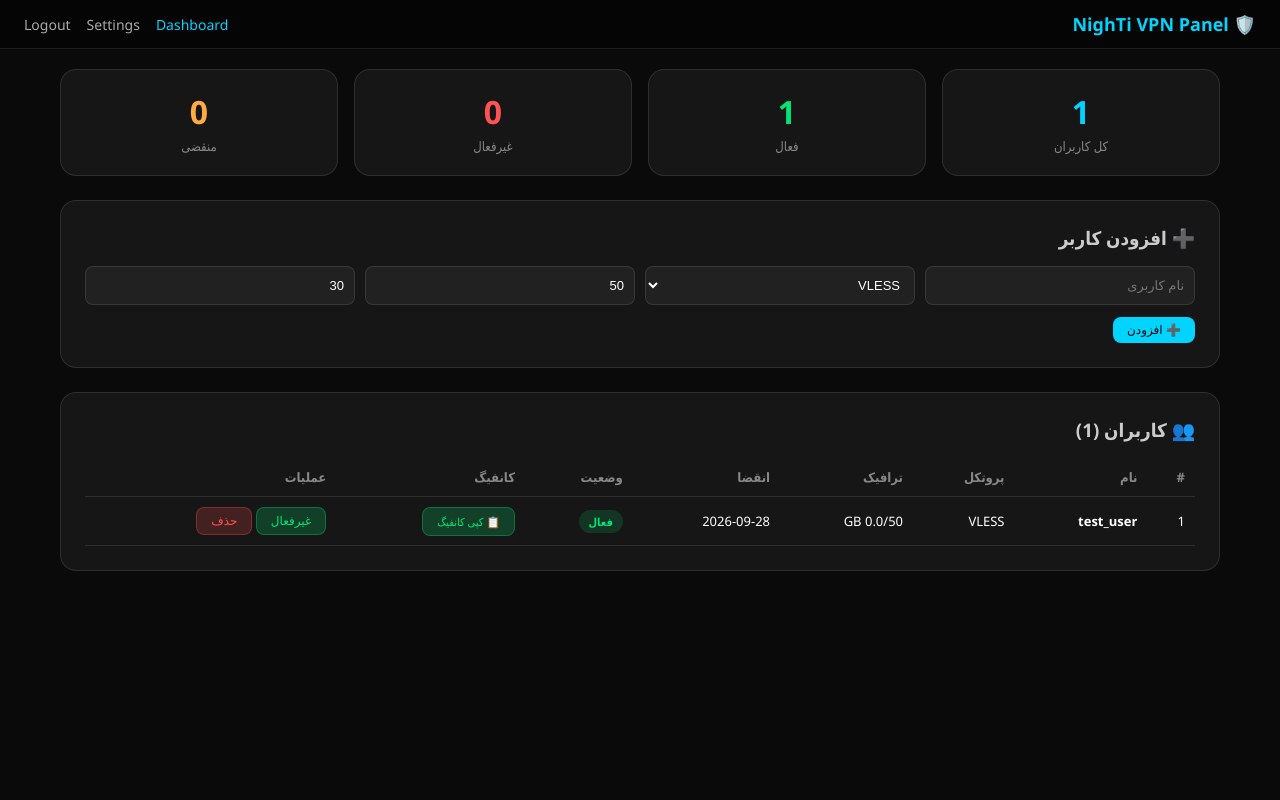
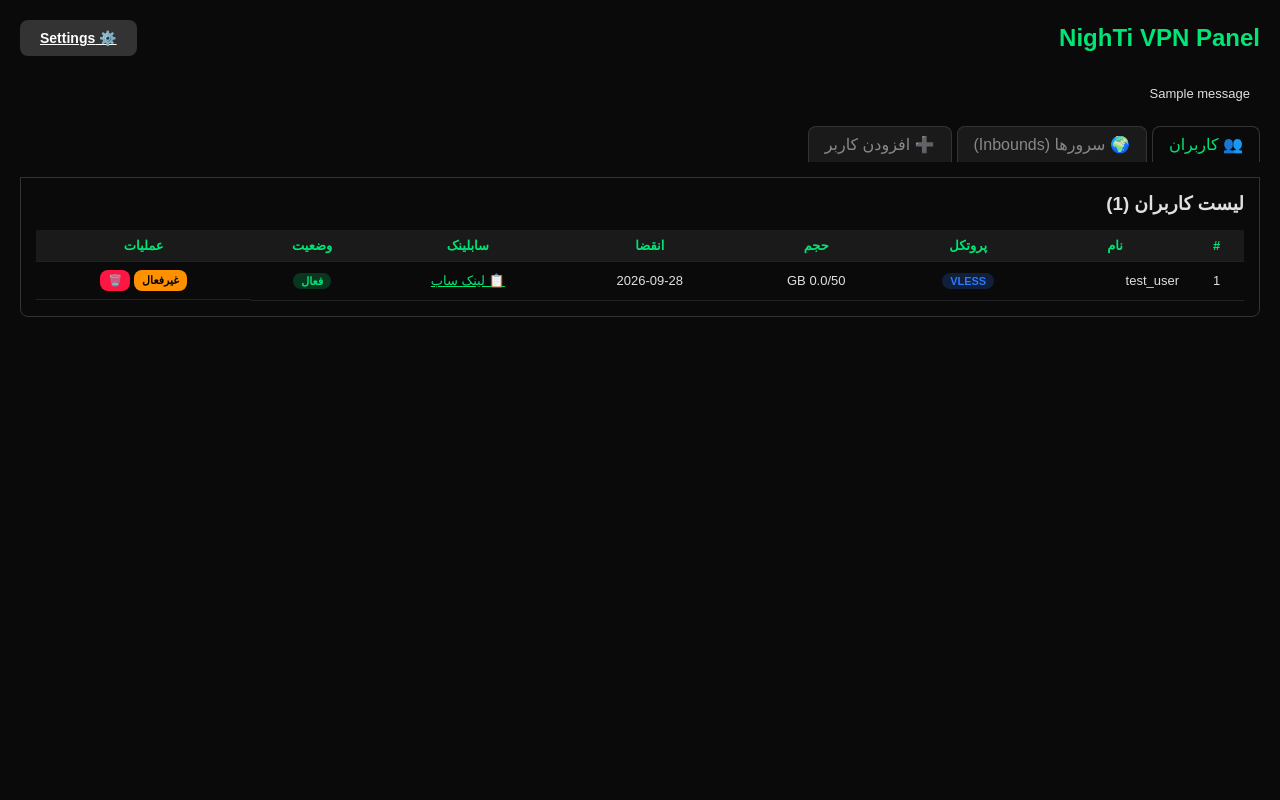
Before and after one commit to mydayanhermes/nighti-vpn-panel, a Flask app: page / in a window 1280 px wide. Run offline with Flask 3, Linux system fonts and the light colour scheme; a user stored in the database is signed in; data comes from the database, SQL or seed files in the repository; tables that the repository leaves empty hold one stand-in row (values such as "Sample post"); one stand-in notice (Sample message) is shown.

Commit message:
Add inbounds management + subscription endpoint

```diff
--- a/app.py
+++ b/app.py
@@ -2,7 +2,7 @@
 NighTi VPN Panel - Simple VPN Management Panel
 Features: User Management, Subscription Links, Config Generation
 """
-import os, json, uuid, hashlib, time, sqlite3, secrets
+import os, json, uuid, hashlib, time, sqlite3, secrets, urllib.parse
 from datetime import datetime, timedelta
 from functools import wraps
 from flask import Flask, request, jsonify, render_template, redirect, url_for, session, Response
@@ -49,6 +49,21 @@
         CREATE TABLE IF NOT EXISTS settings (
             key TEXT PRIMARY KEY,
             value TEXT
+        );
+        CREATE TABLE IF NOT EXISTS inbounds (
+            id INTEGER PRIMARY KEY AUTOINCREMENT,
+            tag TEXT UNIQUE NOT NULL,
+            protocol TEXT DEFAULT 'vless',
+            server_ip TEXT NOT NULL,
+            port INTEGER DEFAULT 443,
+            security TEXT DEFAULT 'tls',
+            sni TEXT DEFAULT '',
+            path TEXT DEFAULT '/vl',
+            network TEXT DEFAULT 'ws',
+            host TEXT DEFAULT '',
+            uuid TEXT DEFAULT '',
+            enabled INTEGER DEFAULT 1,
+            remark TEXT DEFAULT ''
         );
         CREATE TABLE IF NOT EXISTS logs (
             id INTEGER PRIMARY KEY AUTOINCREMENT,
@@ -120,6 +135,7 @@
 def dashboard():
     conn = get_db()
     users = conn.execute("SELECT * FROM users ORDER BY created_at DESC").fetchall()
+    inbounds = conn.execute("SELECT * FROM inbounds ORDER BY id").fetchall()
     total = len(users)
     active = sum(1 for u in users if u["enabled"])
     expired = sum(1 for u in users if u["expire_date"] and datetime.strptime(u["expire_date"], "%Y-%m-%d") < datetime.now())
@@ -135,7 +151,12 @@
     return render_template("dashboard.html",
         users=users, total=total, active=active, expired=expired,
         total_traffic=total_traffic, panel_name=get_setting("panel_name"),
-        now=datetime.now(), config_to_show=config_to_show
+        now=datetime.now(), config_to_show=config_to_show,
+        inbounds=inbounds,
+        base_url=request.host_url.rstrip("/"),
+        config_username=request.args.get("config_username",""),
+        config_config=request.args.get("config_config",""),
+        config_sub_token=request.args.get("config_sub_token",""),
     )
 
 # ============ USER MANAGEMENT ============
@@ -328,3 +349,92 @@
 
 
 # Sun Aug 30 12:32:31 UTC 2026
+
+# ============ INBOUNDS MANAGEMENT ============
+@app.route("/api/inbounds")
+@login_required
+def api_inbounds():
+    conn = get_db()
+    rows = conn.execute("SELECT * FROM inbounds ORDER BY id").fetchall()
+    conn.close()
+    return jsonify([dict(r) for r in rows])
+
+@app.route("/inbound/add", methods=["POST"])
+@login_required
+def add_inbound():
+    tag = request.form.get("tag","").strip()
+    protocol = request.form.get("protocol","vless")
+    server_ip = request.form.get("server_ip","").strip()
+    port = int(request.form.get("port",443))
+    security = request.form.get("security","tls")
+    sni = request.form.get("sni","").strip()
+    path = request.form.get("path","/vl").strip()
+    network = request.form.get("network","ws")
+    host = request.form.get("host",sni).strip()
+    uuid = request.form.get("uuid","").strip()
+    remark = request.form.get("remark","").strip()
+    if not tag or not server_ip:
+        flash("Tag and Server IP required","error")
+        return redirect(url_for("dashboard"))
+    conn = get_db()
+    try:
+        conn.execute(
+            "INSERT INTO inbounds (tag,protocol,server_ip,port,security,sni,path,network,host,uuid,remark) VALUES (?,?,?,?,?,?,?,?,?,?,?)",
+            (tag,protocol,server_ip,port,security,sni,path,network,host,uuid,remark)
+        )
+        conn.commit()
+        log_action("add_inbound", f"Added inbound: {tag}")
+    except sqlite3.IntegrityError:
+        flash("Tag already exists","error")
+    conn.close()
+    return redirect(url_for("dashboard"))
+
+@app.route("/inbound/delete", methods=["POST"])
+@login_required
+def delete_inbound():
+    inbound_id = request.form.get("id")
+    conn = get_db()
+    conn.execute("DELETE FROM inbounds WHERE id=?", (inbound_id,))
+    conn.commit()
+    conn.close()
+    log_action("delete_inbound", f"Deleted inbound #{inbound_id}")
+    return redirect(url_for("dashboard"))
+
+# ============ SUBSCRIPTION ENDPOINT ============
+@app.route("/api/sub/<sub_token>")
+def user_subscription(sub_token):
+    conn = get_db()
+    user = conn.execute("SELECT * FROM users WHERE sub_token=?", (sub_token,)).fetchone()
+    inbounds = conn.execute("SELECT * FROM inbounds WHERE enabled=1 ORDER BY id").fetchall()
+    conn.close()
+    if not user:
+        return "User not found", 404
+    if user["enabled"] == 0:
+        return "User disabled", 403
+    from datetime import datetime as dt
+    if user["expire_date"] and user["expire_date"] < dt.now().strftime("%Y-%m-%d"):
+        return "User expired", 403
+
+    uuid = user["uuid"]
+    username = user["username"]
+    lines = []
+    for ib in inbounds:
+        ib_uuid = ib["uuid"] or uuid
+        if ib["protocol"] == "vless":
+            line = f"vless://{ib_uuid}@{ib['server_ip']}:{ib['port']}?encryption=none&security={ib['security']}&sni={ib['sni']}&fp=chrome&type={ib['network']}&path={ib['path']}&host={ib['host']}#{urllib.parse.quote(ib['remark'] or ib['tag'])}"
+        elif ib["protocol"] == "trojan":
+            line = f"trojan://{ib_uuid}@{ib['server_ip']}:{ib['port']}?security={ib['security']}&type={ib['network']}&path={ib['path']}&host={ib['host']}&sni={ib['sni']}#{urllib.parse.quote(ib['remark'] or ib['tag'])}"
+        else:
+            continue
+        lines.append(line)
+
+    if not lines:
+        return "No inbounds available", 404
+    return "\n".join(lines), 200, {"Content-Type": "text/plain; charset=utf-8", "Content-Disposition": f'attachment; filename="{username}_sub.txt"'}
+
+# ============ SUB URL ON DASHBOARD ============
+@app.route("/api/sub/link/<sub_token>")
+@login_required
+def sub_link(sub_token):
+    base = request.host_url.rstrip("/")
+    return jsonify({"url": f"{base}/api/sub/{sub_token}"})
--- a/templates/dashboard.html
+++ b/templates/dashboard.html
@@ -6,117 +6,163 @@
 <title>{{ panel_name }}</title>
 <style>
 *{margin:0;padding:0;box-sizing:border-box}
-:root{--bg:#0a0a0a;--card:rgba(255,255,255,0.05);--border:rgba(255,255,255,0.1);--accent:#00d4ff;--green:#00e676;--red:#ff5252;--orange:#ffab40}
-body{font-family:'Segoe UI',Tahoma,sans-serif;background:var(--bg);color:#fff;min-height:100vh}
-.navbar{background:rgba(0,0,0,0.5);border-bottom:1px solid var(--border);padding:12px 24px;display:flex;justify-content:space-between;align-items:center;position:sticky;top:0;z-index:100}
-.navbar h2{font-size:18px;color:var(--accent)}
-.navbar .links{display:flex;gap:16px;align-items:center}
-.navbar a{color:#aaa;text-decoration:none;font-size:14px}
-.navbar a:hover,.navbar a.active{color:var(--accent)}
-.container{max-width:1200px;margin:0 auto;padding:20px}
-.stats{display:grid;grid-template-columns:repeat(auto-fit,minmax(150px,1fr));gap:16px;margin-bottom:24px}
-.stat-card{background:var(--card);border:1px solid var(--border);border-radius:16px;padding:20px;text-align:center}
-.stat-card .num{font-size:32px;font-weight:700;color:var(--accent)}
-.stat-card .label{color:#888;font-size:13px;margin-top:4px}
-.section{background:var(--card);border:1px solid var(--border);border-radius:16px;padding:24px;margin-bottom:24px}
-.section h3{margin-bottom:16px;color:#ccc}
-table{width:100%;border-collapse:collapse}
-th,td{padding:10px;text-align:right;border-bottom:1px solid var(--border);font-size:13px}
-th{color:#888}
-.badge{padding:4px 10px;border-radius:20px;font-size:11px;font-weight:600}
-.badge.active{background:rgba(0,230,118,0.15);color:var(--green)}
-.badge.disabled{background:rgba(255,82,82,0.15);color:var(--red)}
-.btn{padding:6px 14px;border:none;border-radius:8px;font-size:12px;cursor:pointer;font-weight:500;color:#fff}
-.btn-primary{background:var(--accent);color:#000}
-.btn-danger{background:rgba(255,82,82,0.2);color:var(--red);border:1px solid rgba(255,82,82,0.3)}
-.btn-success{background:rgba(0,230,118,0.2);color:var(--green);border:1px solid rgba(0,230,118,0.3)}
-.form-grid{display:grid;grid-template-columns:repeat(auto-fit,minmax(140px,1fr));gap:10px;margin-bottom:12px}
-.form-grid input,.form-grid select{padding:10px;border:1px solid var(--border);border-radius:8px;background:rgba(255,255,255,0.05);color:#fff;font-size:13px}
-.config-box{background:#000;padding:12px;border-radius:8px;font-family:monospace;font-size:11px;color:var(--green);word-break:break-all;direction:ltr;text-align:left;margin:8px 0;white-space:pre-wrap}
+body{font-family:sans-serif;background:#0a0a0a;color:#e0e0e0;padding:20px}
+.top{display:flex;justify-content:space-between;align-items:center;flex-wrap:wrap;gap:10px;margin-bottom:20px}
+h2{color:#00e676}
+.btn{padding:10px 20px;border:none;border-radius:8px;cursor:pointer;font-size:14px;font-weight:bold}
+.green{background:#00e676;color:#000}.red{background:#ff1744;color:#fff}.blue{background:#2979ff;color:#fff}.orange{background:#ff9100;color:#000}.gray{background:#333;color:#fff}
+.form-row{display:flex;gap:8px;margin-bottom:10px;flex-wrap:wrap;align-items:end}
+.form-row label{display:block;font-size:12px;color:#888;margin-bottom:2px}
+.form-row input,.form-row select{padding:8px;border-radius:6px;border:1px solid #333;background:#1a1a1a;color:#fff;font-size:13px}
+table{width:100%;border-collapse:collapse;margin-top:15px;font-size:13px}
+th,td{padding:8px 10px;border-bottom:1px solid #222;text-align:center}
+th{background:#1a1a1a;color:#00e676}
+.badge{padding:2px 8px;border-radius:10px;font-size:11px;font-weight:bold}
+.badge-g{background:#00e67633;color:#00e676}.badge-r{background:#ff174433;color:#ff1744}.badge-b{background:#2979ff33;color:#2979ff}
+.sub-box{background:#1a1a1a;border:1px solid #333;border-radius:8px;padding:12px;margin:8px 0;display:none}
+.sub-box textarea{width:100%;background:#0a0a0a;color:#00e676;border:1px solid #333;border-radius:6px;padding:8px;font-size:11px;font-family:monospace;resize:vertical}
+.flash{padding:10px;border-radius:8px;margin-bottom:15px;font-size:13px}
+.flash.error{background:#ff174433;color:#ff1744;border:1px solid #ff174455}
+.tabs{display:flex;gap:5px;margin-bottom:15px}
+.tab{padding:8px 16px;border-radius:8px 8px 0 0;cursor:pointer;background:#1a1a1a;color:#888;border:1px solid #333;border-bottom:none}
+.tab.active{background:#0a0a0a;color:#00e676}
+.section{display:none;border:1px solid #333;border-radius:0 0 8px 8px;padding:15px}
+.section.active{display:block}
+.code{background:#0a0a0a;color:#00e676;padding:6px;border-radius:4px;font-family:monospace;font-size:11px;word-break:break-all;cursor:pointer}
 </style>
 </head>
 <body>
-<nav class="navbar">
-<h2>🛡️ {{ panel_name }}</h2>
-<div class="links">
-<a href="/" class="active">Dashboard</a>
-<a href="/settings">Settings</a>
-<a href="/logout">Logout</a>
-</div>
-</nav>
-<div class="container">
-<div class="stats">
-<div class="stat-card"><div class="num">{{ total }}</div><div class="label">کل کاربران</div></div>
-<div class="stat-card"><div class="num" style="color:var(--green)">{{ active }}</div><div class="label">فعال</div></div>
-<div class="stat-card"><div class="num" style="color:var(--red)">{{ total - active }}</div><div class="label">غیرفعال</div></div>
-<div class="stat-card"><div class="num" style="color:var(--orange)">{{ expired }}</div><div class="label">منقضی</div></div>
+<div class="top">
+<h2>{{ panel_name }}</h2>
+<a href="/settings" class="btn gray">⚙️ Settings</a>
 </div>
 
-<div class="section">
-<h3>➕ افزودن کاربر</h3>
-<form method="POST" action="/user/add">
-<div class="form-grid">
-<input type="text" name="username" placeholder="نام کاربری" required>
-<select name="protocol"><option value="vless">VLESS</option><option value="trojan">Trojan</option></select>
-<input type="number" name="traffic_limit" placeholder="ترافیک (GB)" value="50">
-<input type="number" name="expire_days" placeholder="روز" value="30">
-</div>
-<button type="submit" class="btn btn-primary">➕ افزودن</button>
-</form>
+{% with messages = get_flashed_messages(with_categories=true) %}
+{% for cat, msg in messages %}
+<div class="flash {{ cat }}">{{ msg }}</div>
+{% endfor %}
+{% endwith %}
+
+<div class="tabs">
+<div class="tab active" onclick="showTab('users')">👥 کاربران</div>
+<div class="tab" onclick="showTab('inbounds')">🌍 سرورها (Inbounds)</div>
+<div class="tab" onclick="showTab('adduser')">➕ افزودن کاربر</div>
 </div>
 
-{% if config_to_show %}
-<div class="section">
-<h3>✅ کانفیگ کاربر جدید: {{ config_to_show.username }}</h3>
-<p style="color:#888;margin-bottom:8px">این لینک رو مستقیم کپی کن و توی V2RayN / V2RayNG / Hiddify / Nekobox باز کن:</p>
-<div class="config-box">{{ config_to_show.config }}</div>
-<p style="color:#888;font-size:12px;margin-top:8px">یا <a href="/config/{{ config_to_show.sub_token }}" style="color:var(--accent)">دانلود فایل کانفیگ</a></p>
-</div>
-{% endif %}
-
-<div class="section">
-<h3>👥 کاربران ({{ total }})</h3>
-<div style="overflow-x:auto">
+<!-- USERS -->
+<div class="section active" id="users">
+<h3>لیست کاربران ({{ users|length }})</h3>
 <table>
-<thead><tr><th>#</th><th>نام</th><th>پروتکل</th><th>ترافیک</th><th>انقضا</th><th>وضعیت</th><th>کانفیگ</th><th>عملیات</th></tr></thead>
-<tbody>
-{% for user in users %}
+<tr><th>#</th><th>نام</th><th>پروتکل</th><th>حجم</th><th>انقضا</th><th>سابلینک</th><th>وضعیت</th><th>عملیات</th></tr>
+{% for u in users %}
 <tr>
-<td>{{ loop.index }}</td>
-<td><strong>{{ user.username }}</strong></td>
-<td>{{ user.protocol|upper }}</td>
+<td>{{ u.id }}</td>
+<td style="text-align:right">{{ u.username }}</td>
+<td><span class="badge badge-b">{{ u.protocol|upper }}</span></td>
+<td>{{ (u.traffic_used/1073741824)|round(1) }}/{{ (u.traffic_limit/1073741824)|round(0)|int }} GB</td>
+<td>{{ u.expire_date }}</td>
+<td><a href="javascript:void(0)" onclick="copySub('{{ u.sub_token }}')" style="color:#00e676">📋 لینک ساب</a></td>
 <td>
-{% set usage_gb = (user.traffic_used / 1073741824)|round(1) %}
-{% set limit_gb = (user.traffic_limit / 1073741824)|round(0)|int %}
-{{ usage_gb }}/{{ limit_gb }} GB
+{% if u.enabled %}<span class="badge badge-g">فعال</span>
+{% else %}<span class="badge badge-r">غیرفعال</span>{% endif %}
 </td>
-<td>{{ user.expire_date or '∞' }}</td>
-<td>
-{% set is_expired = user.expire_date and user.expire_date < now.strftime('%Y-%m-%d') %}
-{% if not user.enabled %}<span class="badge disabled">غیرفعال</span>
-{% elif is_expired %}<span class="badge disabled">منقضی</span>
-{% else %}<span class="badge active">فعال</span>{% endif %}
-</td>
-<td>
-<a href="/config/{{ user.sub_token }}" class="btn btn-success" style="text-decoration:none;font-size:11px">📋 کپی کانفیگ</a>
-</td>
-<td>
-<form method="POST" action="/user/{{ user.id }}/toggle" style="display:inline">
-<button type="submit" class="btn btn-success">{% if user.enabled %}غیرفعال{% else %}فعال{% endif %}</button>
+<td style="display:flex;gap:4px;justify-content:center">
+<form method="POST" action="/user/toggle" style="display:inline">
+<input type="hidden" name="id" value="{{ u.id }}">
+<button type="submit" class="btn {% if u.enabled %}orange{% else %}green{% endif %}" style="padding:4px 8px;font-size:11px">{% if u.enabled %}غیرفعال{% else %}فعال{% endif %}</button>
 </form>
-<form method="POST" action="/user/{{ user.id }}/delete" style="display:inline" onsubmit="return confirm('حذف شود؟')">
-<button type="submit" class="btn btn-danger">حذف</button>
+<form method="POST" action="/user/delete" style="display:inline" onsubmit="return confirm('حذف شود؟')">
+<input type="hidden" name="id" value="{{ u.id }}">
+<button type="submit" class="btn red" style="padding:4px 8px;font-size:11px">🗑️</button>
 </form>
 </td>
 </tr>
 {% endfor %}
-{% if not users %}
-<tr><td colspan="8" style="text-align:center;color:#666;padding:40px">هنوز کاربری نیست</td></tr>
-{% endif %}
-</tbody>
+{% if not users %}<tr><td colspan="8">هنوز کاربری نیست</td></tr>{% endif %}
 </table>
 </div>
+
+<!-- INBOUNDS -->
+<div class="section" id="inbounds">
+<h3>سرورها (Inbounds)</h3>
+<table>
+<tr><th>#</th><th>Tag</th><th>پروتکل</th><th>آدرس سرور</th><th>پورت</th><th>امنیت</th><th>SNI</th><th>شبکه</th><th>مسیر</th><th>UUID</th><th>عملیات</th></tr>
+{% for ib in inbounds %}
+<tr>
+<td>{{ ib.id }}</td>
+<td>{{ ib.tag }}</td>
+<td><span class="badge badge-b">{{ ib.protocol|upper }}</span></td>
+<td style="font-size:11px">{{ ib.server_ip }}</td>
+<td>{{ ib.port }}</td>
+<td>{{ ib.security }}</td>
+<td style="font-size:11px">{{ ib.sni }}</td>
+<td>{{ ib.network }}</td>
+<td>{{ ib.path }}</td>
+<td style="font-size:10px">{{ ib.uuid[:8] }}...</td>
+<td>
+<form method="POST" action="/inbound/delete" style="display:inline" onsubmit="return confirm('حذف شود؟')">
+<input type="hidden" name="id" value="{{ ib.id }}">
+<button type="submit" class="btn red" style="padding:4px 8px;font-size:11px">🗑️</button>
+</form>
+</td>
+</tr>
+{% endfor %}
+{% if not inbounds %}<tr><td colspan="11">هنوز سروری اضافه نشده</td></tr>{% endif %}
+</table>
+
+<h3 style="margin-top:20px">➕ افزودن سرور</h3>
+<form method="POST" action="/inbound/add">
+<div class="form-row">
+<div><label>Tag</label><input name="tag" placeholder="germany-1" required></div>
+<div><label>پروتکل</label><select name="protocol"><option value="vless">VLESS</option><option value="trojan">Trojan</option></select></div>
+<div><label>آدرس سرور</label><input name="server_ip" placeholder="server.com" required></div>
+<div><label>پورت</label><input name="port" value="443" type="number"></div>
+</div>
+<div class="form-row">
+<div><label>امنیت</label><select name="security"><option value="tls">TLS</option><option value="reality">Reality</option><option value="none">None</option></select></div>
+<div><label>SNI</label><input name="sni" placeholder="sni.example.com"></div>
+<div><label>شبکه</label><select name="network"><option value="ws">WebSocket</option><option value="grpc">gRPC</option><option value="tcp">TCP</option><option value="h2">HTTP/2</option></select></div>
+<div><label>مسیر</label><input name="path" value="/vl"></div>
+</div>
+<div class="form-row">
+<div><label>Host</label><input name="host" placeholder="server.com"></div>
+<div><label>UUID (خالی = UUID کاربر)</label><input name="uuid" placeholder="خالی بذار"></div>
+<div><label>نام نمایشی</label><input name="remark" placeholder="🇩🇪 آلمان ۱"></div>
+</div>
+<button type="submit" class="btn green">➕ افزودن سرور</button>
+</form>
+</div>
+
+<!-- ADD USER -->
+<div class="section" id="adduser">
+<h3>➕ افزودن کاربر جدید</h3>
+<form method="POST" action="/user/add">
+<div class="form-row">
+<div><label>نام کاربری</label><input name="username" placeholder="ali_vpn" required></div>
+<div><label>پروتکل</label><select name="protocol"><option value="vless">VLESS</option><option value="trojan">Trojan</option></select></div>
+<div><label>حجم (GB)</label><input name="traffic_limit" value="50" type="number"></div>
+<div><label>روز</label><input name="expire_days" value="30" type="number"></div>
+</div>
+<button type="submit" class="btn green">➕ افزودن کاربر</button>
+</form>
+
+{% if config_username %}
+<div style="margin-top:20px;background:#1a1a1a;border:1px solid #00e676;border-radius:8px;padding:15px">
+<h3 style="color:#00e676">✅ کانفیگ کاربر: {{ config_username }}</h3>
+<div class="code" onclick="copyConfig(this)">{{ config_config }}</div>
+<div style="margin-top:10px">
+<strong>📎 لینک سابسکرایپشن (تمام سرورها):</strong>
+<div class="code" onclick="copySub('{{ config_sub_token }}')">{{ base_url }}/api/sub/{{ config_sub_token }}</div>
+<p style="font-size:11px;color:#888;margin-top:5px">این لینک رو مستقیم توی V2RayN / V2RayNG / Hiddify / Nekobox باز کن — تمام سرورهای فعال لود میشن</p>
 </div>
 </div>
+{% endif %}
+</div>
+
+<script>
+function showTab(t){document.querySelectorAll('.tab').forEach((e,i)=>{e.classList.toggle('active',e.textContent.includes(t==='users'?'کاربران':t==='inbounds'?'سرورها':'افزودن'))});document.querySelectorAll('.section').forEach(e=>e.classList.toggle('active',e.id===t))}
+function copyConfig(el){navigator.clipboard.writeText(el.textContent).then(()=>alert('کپی شد!'))}
+function copySub(token){navigator.clipboard.writeText('{{ base_url }}/api/sub/'+token).then(()=>alert('لینک ساب کپی شد!'))}
+</script>
 </body>
 </html>
```
